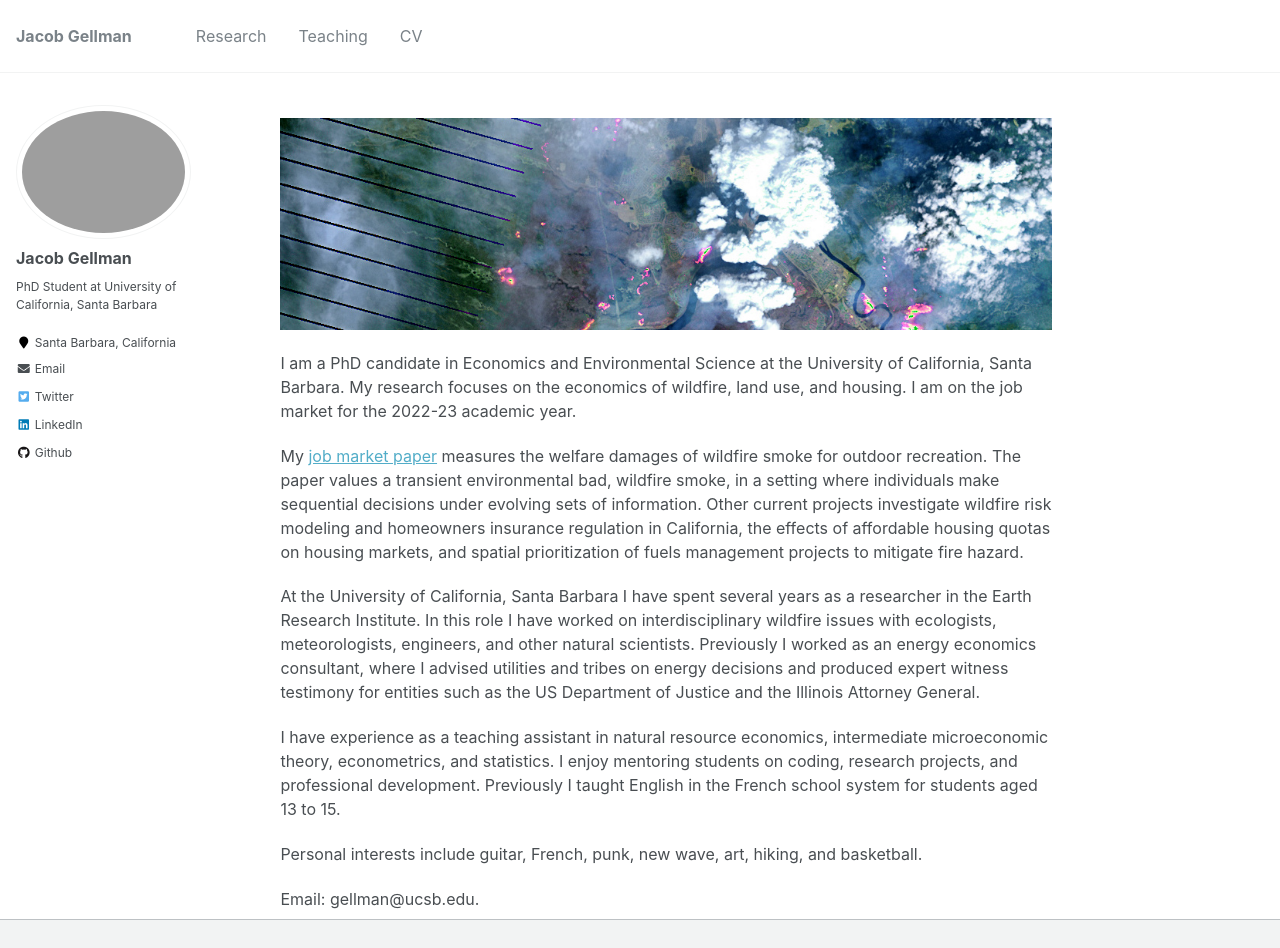
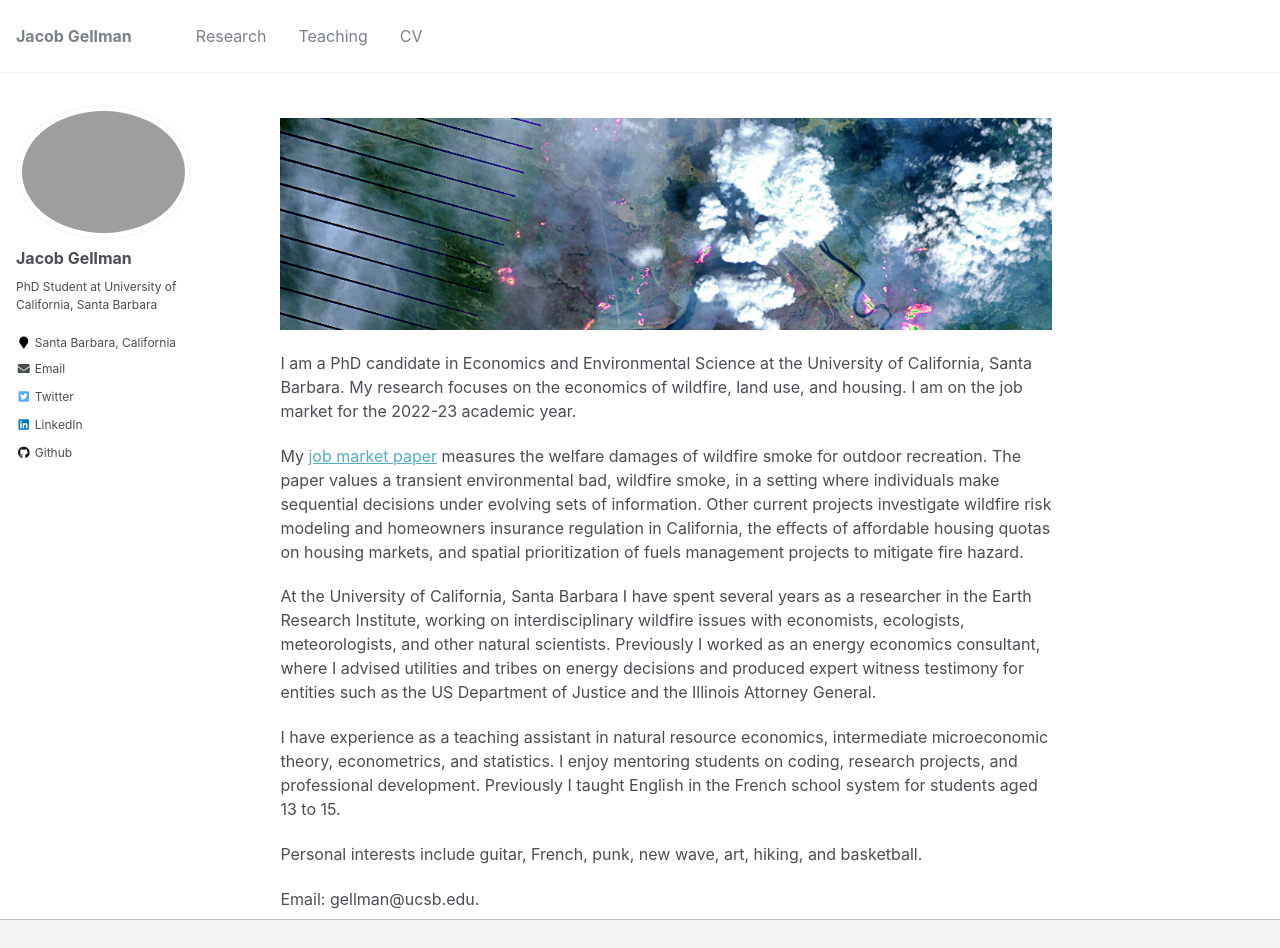
Before and after one commit to jacobgellman/jacobgellman.github.io, a Jekyll site: the page built from _pages/about.md, in a window 1280 px wide and 1100 px high, cut to the strip 0-948 px from the top of the window. Built offline with Jekyll 4.4.1, drawn with Linux system fonts in a browser that asks for light colours.

Commit message:
About page.

```diff
--- a/_pages/about.md
+++ b/_pages/about.md
@@ -13,7 +13,7 @@ I am a PhD candidate in Economics and Environmental Science at the University of
 
 My [job market paper](https://jacobgellman.github.io/files/gellman_wildfire_smoke_jmp.pdf) measures the welfare damages of wildfire smoke for outdoor recreation. The paper values a transient environmental bad, wildfire smoke, in a setting where individuals make sequential decisions under evolving sets of information. Other current projects investigate wildfire risk modeling and homeowners insurance regulation in California, the effects of affordable housing quotas on housing markets, and spatial prioritization of fuels management projects to mitigate fire hazard.
 
-At the University of California, Santa Barbara I have spent several years as a researcher in the Earth Research Institute. In this role I have worked on interdisciplinary wildfire issues with ecologists, meteorologists, engineers, and other natural scientists. Previously I worked as an energy economics consultant, where I advised utilities and tribes on energy decisions and produced expert witness testimony for entities such as the US Department of Justice and the Illinois Attorney General.
+At the University of California, Santa Barbara I have spent several years as a researcher in the Earth Research Institute, working on interdisciplinary wildfire issues with economists, ecologists, meteorologists, and other natural scientists. Previously I worked as an energy economics consultant, where I advised utilities and tribes on energy decisions and produced expert witness testimony for entities such as the US Department of Justice and the Illinois Attorney General.
 
 I have experience as a teaching assistant in natural resource economics, intermediate microeconomic theory, econometrics, and statistics. I enjoy mentoring students on coding, research projects, and professional development. Previously I taught English in the French school system for students aged 13 to 15.
 
```
Also changed, not shown: _pages/research.md (+0 -2 lines), images/profile_.jpg (added), 2 other files.
